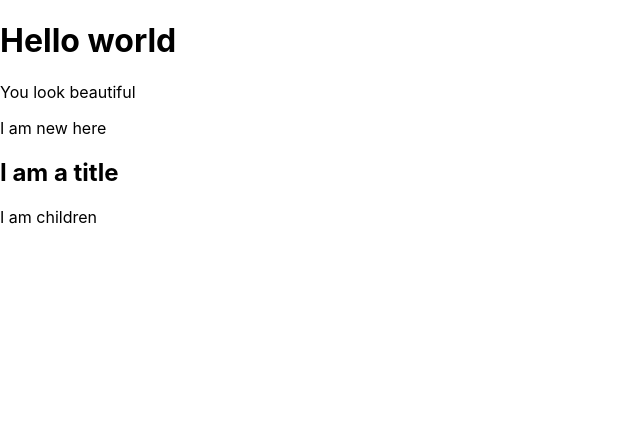
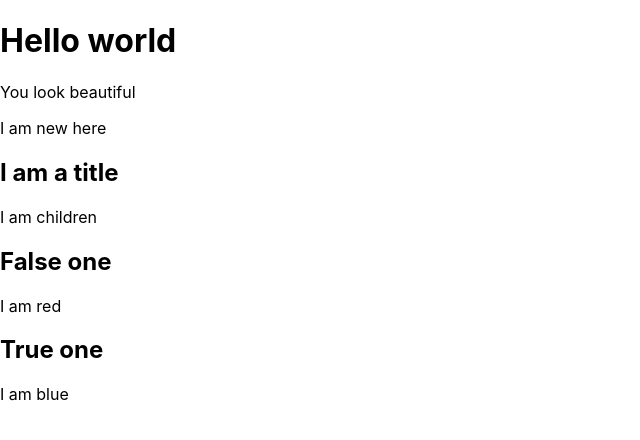
Before and after one commit to aldask/react-fundamentals, a React (Create React App) app in the folder react-fundamentals/: page / in a window 1280 px wide. Shown: the top 440 px of the page, without its empty margins (0-640 px from the left). Built offline with nearby package versions, Linux system fonts and the light colour scheme.

Commit message:
conditional rendering

```diff
--- a/react-fundamentals/src/App.js
+++ b/react-fundamentals/src/App.js
@@ -2,6 +2,7 @@
 import './App.css';
 import ChildrenWithTitle from './ChildrenWithTitle';
 import { FirstReactComponent } from './FirstReactComponent';
+import ConditionalRenderingComponent from './ConditionalRenderingComponent';
 
 
 function App() {
@@ -14,6 +15,12 @@
         title = "I am a title">
         I am children
       </ChildrenWithTitle>
+      <h2>False one</h2>
+      <ConditionalRenderingComponent
+        isBlue = {false}/>
+      <h2>True one</h2>
+      <ConditionalRenderingComponent
+        isBlue = {true}/>
     </div>
   );
 }
--- /dev/null
+++ b/react-fundamentals/src/ConditionalRenderingComponent.jsx
@@ -0,0 +1,5 @@
+const ConditionalRenderingComponent = ({ isBlue }) => {
+    return <span>I am {isBlue ? "blue" : "red"}</span>;
+  };
+
+  export default ConditionalRenderingComponent;
```
